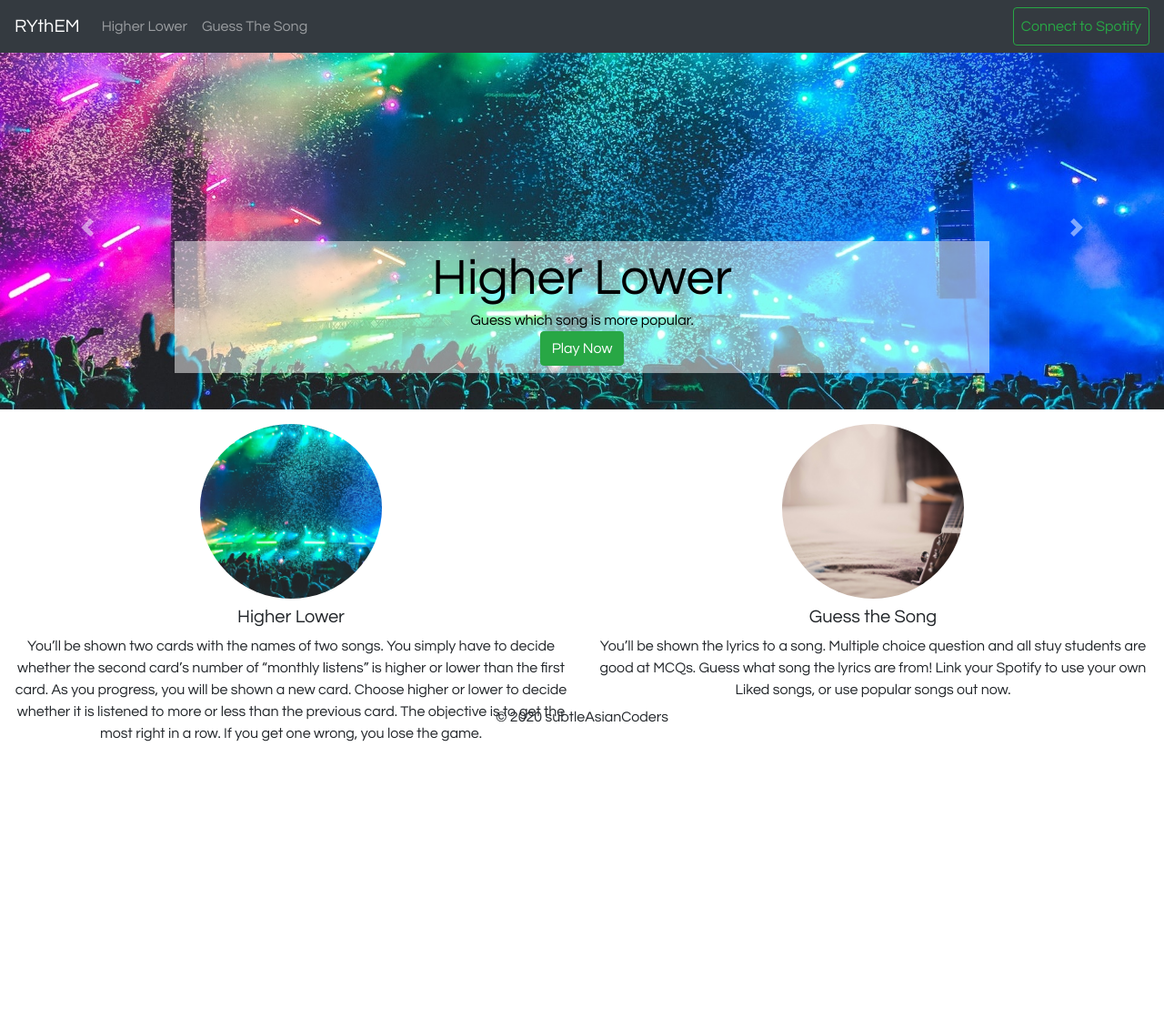
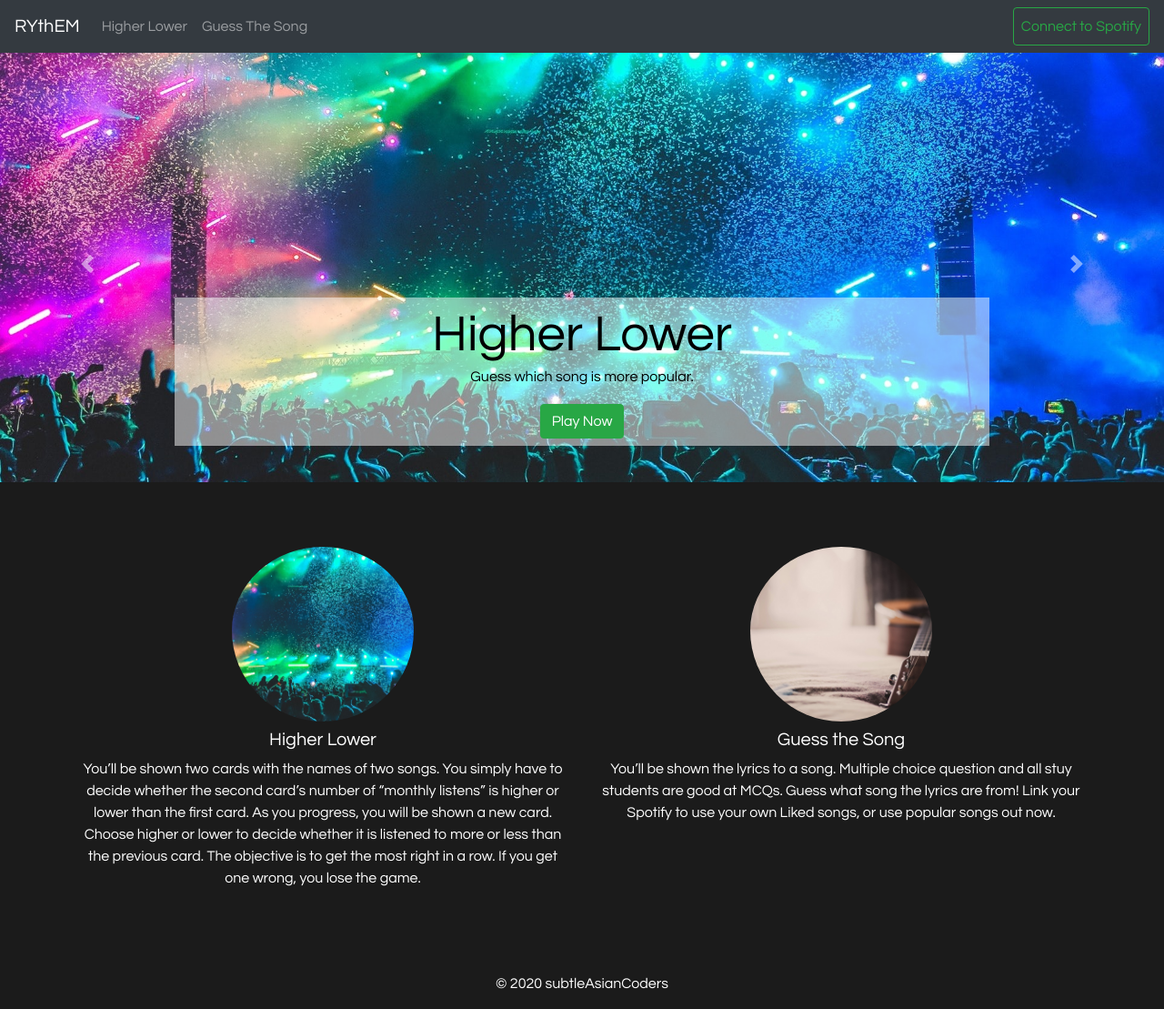
Before and after one commit to yaruluo/subtleAsianCoders_luoY-chanM-lauE-leeR, a Flask app: page / in a window 1280 px wide. Shown: the whole page at 91% size. Before the commit the page ends 815 px from the top, so only its background shows below. Run offline with Flask 2, Linux system fonts and the light colour scheme; some libraries are stand-ins or nearby versions.

Commit message:
dark mode

```diff
--- a/app/static/css/main.css
+++ b/app/static/css/main.css
@@ -1,11 +1,12 @@
-@import url('https://fonts.googleapis.com/css?family=Questrial&display=swap');
+@import url("https://fonts.googleapis.com/css?family=Questrial&display=swap");
 
-/* * {
+* {
   box-sizing: border-box;
-} */
+}
 
-#left-half, #right-half {
-  position: relative,
+#left-half,
+#right-half {
+  position: relative;
 }
 
 .text {
@@ -32,8 +33,9 @@
 }
 
 body {
-    font-family: 'Questrial', sans-serif;
+  font-family: "Questrial", sans-serif;
   padding-top: 50px;
+  background: #1b1b1b;
 }
 
 .slide {
@@ -43,7 +45,12 @@ body {
 
 .slide-image {
   object-fit: cover;
-    height: 50vh;
+  height: 60vh;
+  min-height: 300px;
+  background-attachment: fixed;
+  background-position: center;
+  background-repeat: no-repeat;
+  background-size: cover;
 }
 
 .bottom-image {
@@ -61,3 +68,21 @@ body {
   display: inline-block;
   margin-left: 12px;
 }
+
+#home-page-feature-descriptions {
+  color: white;
+  margin-top: 5%;
+}
+
+#game-message,
+.footer-copyright {
+  color: white;
+}
+
+footer {
+  margin-top: 6%;
+}
+
+#see-songs-btn, #play-btn {
+  margin-top: 2%;
+}
--- a/app/templates/base.html
+++ b/app/templates/base.html
@@ -115,11 +115,16 @@ RYthEM
         {% endblock %}
     </body>
 
-    <footer>
-        {% block footer %}
-        <div class="fixed-bottom footer text-center">
-            &copy; 2020 subtleAsianCoders
-        </div>
-        {% endblock %}
-    </footer>
+    <!-- Footer -->
+<footer class="page-footer font-small">
+
+    <!-- Copyright -->
+    <div class="footer-copyright text-center py-3">© 2020 subtleAsianCoders
+    </div>
+    <!-- Copyright -->
+    {% block footer%}
+    {% endblock%}
+
+  </footer>
+  <!-- Footer -->
 </html>
--- a/app/templates/home.html
+++ b/app/templates/home.html
@@ -1,100 +1,138 @@
-{% extends "base.html" %}
-
-{% block title %}
-Home
-{% endblock %}
-
-{% block background %}
+{% extends "base.html" %} {% block title %} Home {% endblock %} {% block
+background %}
 <div id="carousel-home" class="carousel slide" data-ride="carousel">
   <div class="carousel-inner">
     <div class="carousel-item active">
-      <img class="slide-image d-block w-100" src="../static/img/background_1.jpg" alt="First slide">
+      <img
+        class="slide-image d-block w-100"
+        src="../static/img/background_1.jpg"
+        alt="First slide"
+      />
       <div class="carousel-caption d-none d-md-block">
         <div class="slide py-2">
           <div class="display-4">Higher Lower</div>
           <div>Guess which song is more popular.</div>
-          <a class="btn btn-success" href="/higher_lower">Play Now</a>
+          <a id="play-btn" class="btn btn-success" href="/higher_lower">Play Now</a>
         </div>
       </div>
     </div>
     <div class="carousel-item">
-      <img class="slide-image d-block w-100" src="../static/img/background_2.jpg" alt="Second slide">
+      <img
+        class="slide-image d-block w-100"
+        src="../static/img/background_2.jpg"
+        alt="Second slide"
+      />
       <div class="carousel-caption d-none d-md-block">
         <div class="slide py-2">
           <div class="display-4">Guess The Song</div>
           <div>Guess the song based on the lyrics provided.</div>
-          <a class="btn btn-success" href="/guess_the_song">Play Now</a>
+          <a id="play-btn" class="btn btn-success" href="/guess_the_song">Play Now</a>
         </div>
       </div>
     </div>
     {% if session['access_token'] %}
     <div class="carousel-item">
-      <img class="slide-image d-block w-100" src="../static/img/background_3.jpg" alt="Third slide">
+      <img
+        class="slide-image d-block w-100"
+        src="../static/img/background_3.jpg"
+        alt="Third slide"
+      />
       <div class="carousel-caption d-none d-md-block">
         <div class="slide py-2">
           <div class="display-4">Hearted Songs</div>
           <div>View and play your most recently hearted songs.</div>
-          <a class="btn btn-success" href="/hearted_songs">See Songs</a>
+          <a id="see-songs-btn" class="btn btn-success" href="/hearted_songs"
+            >See Songs</a
+          >
         </div>
       </div>
     </div>
     {% endif %}
   </div>
-  <a class="carousel-control-prev" href="#carousel-home" role="button" data-slide="prev">
+  <a
+    class="carousel-control-prev"
+    href="#carousel-home"
+    role="button"
+    data-slide="prev"
+  >
     <span class="carousel-control-prev-icon" aria-hidden="true"></span>
     <span class="sr-only">Previous</span>
   </a>
-  <a class="carousel-control-next" href="#carousel-home" role="button" data-slide="next">
+  <a
+    class="carousel-control-next"
+    href="#carousel-home"
+    role="button"
+    data-slide="next"
+  >
     <span class="carousel-control-next-icon" aria-hidden="true"></span>
     <span class="sr-only">Next</span>
   </a>
 </div>
-{% endblock %}
-
-{% block body %}
-<div class="row mt-2">
+{% endblock %} {% block body %}
+<div id="home-page-feature-descriptions" class="container">
+  <div class="row">
     {% if session['access_token'] %}
-  <div class="col-sm-12 col-md-4">
+    <div id="higher-lower-with-token" class="col-sm-12 col-md-4">
       {% else %}
-  <div class="col-sm-12 col-md-6">
+      <div id="higher-lower-without-token" class="col-sm-12 col-md-6">
         {% endif %}
         <div class="text-center">
-      <img class="bottom-image pt-2" src="../static/img/background_1.jpg">
-      <br>
+          <img class="bottom-image pt-2" src="../static/img/background_1.jpg" />
+          <br />
           <p class="h5 pt-2">Higher Lower</p>
-      	You’ll be shown two cards with the names of two songs. You simply have to decide whether the second card’s number of “monthly listens” is higher or lower than the first card. As you progress, you will be shown a new card. Choose higher or lower to decide whether it is listened to more or less than the previous card. The objective is to get the most right in a row. If you get one wrong, you lose the game.
-      <br>
+          You’ll be shown two cards with the names of two songs. You simply have
+          to decide whether the second card’s number of “monthly listens” is
+          higher or lower than the first card. As you progress, you will be
+          shown a new card. Choose higher or lower to decide whether it is
+          listened to more or less than the previous card. The objective is to
+          get the most right in a row. If you get one wrong, you lose the game.
+          <br />
           <!-- <a class="btn btn-success" href="/higher_lower">Play Now</a> -->
         </div>
       </div>
       {% if session['access_token'] %}
-  <div class="col-sm-12 col-md-4">
+      <div id="guess-the-song-section-with-token" class="col-sm-12 col-md-4">
         {% else %}
-  <div class="col-sm-12 col-md-6">
+        <div
+          id="guess-the-song-section-without-token"
+          class="col-sm-12 col-md-6"
+        >
           {% endif %}
           <div class="text-center">
-      <img class="bottom-image pt-2" src="../static/img/background_2.jpg">
-      <br>
+            <img
+              class="bottom-image pt-2"
+              src="../static/img/background_2.jpg"
+            />
+            <br />
             <p class="h5 pt-2">Guess the Song</p>
-      You’ll be shown the lyrics to a song. Multiple choice question and all stuy students are good at MCQs. Guess what song the lyrics are from! Link your Spotify to use your own Liked songs, or use popular songs out now.
-      <br>
+            You’ll be shown the lyrics to a song. Multiple choice question and
+            all stuy students are good at MCQs. Guess what song the lyrics are
+            from! Link your Spotify to use your own Liked songs, or use popular
+            songs out now.
+            <br />
             <!-- <a class="btn btn-success" href="/guess_the_song">Play Now</a> -->
           </div>
         </div>
         {% if session['access_token'] %}
-  <div class="col-sm-12 col-md-4">
+        <div id="my-hearted-songs-section" class="col-sm-12 col-md-4">
           <div class="text-center">
-      <img class="bottom-image pt-2" src="../static/img/heart.gif">
-      <br>
+            <img class="bottom-image pt-2" src="../static/img/heart.gif" />
+            <br />
             <p class="h5 pt-2">My Hearted Songs</p>
-      Lorem ipsum dolor sit amet, consectetur adipiscing elit, sed do eiusmod tempor incididunt ut labore et dolore
-      magna aliqua. Ut enim ad minim veniam, quis nostrud exercitation ullamco laboris nisi ut aliquip ex ea commodo
-      consequat. Duis aute irure dolor in reprehenderit in voluptate velit esse cillum dolore eu fugiat nulla pariatur.
-      Excepteur sint occaecat cupidatat non proident, sunt in culpa qui officia deserunt mollit anim id est laborum.
-      <br>
-      <a class="btn btn-success" href="/hearted_songs">See Songs</a>
+            Lorem ipsum dolor sit amet, consectetur adipiscing elit, sed do
+            eiusmod tempor incididunt ut labore et dolore magna aliqua. Ut enim
+            ad minim veniam, quis nostrud exercitation ullamco laboris nisi ut
+            aliquip ex ea commodo consequat. Duis aute irure dolor in
+            reprehenderit in voluptate velit esse cillum dolore eu fugiat nulla
+            pariatur. Excepteur sint occaecat cupidatat non proident, sunt in
+            culpa qui officia deserunt mollit anim id est laborum.
+            <br />
+            <a id="see-songs-btn" class="btn btn-success" href="/hearted_songs">See Songs</a>
           </div>
         </div>
         {% endif %}
       </div>
+    </div>
     {% endblock %}
+  </div>
+</div>
```
Lines whose indentation alone changed are shown as unchanged.
